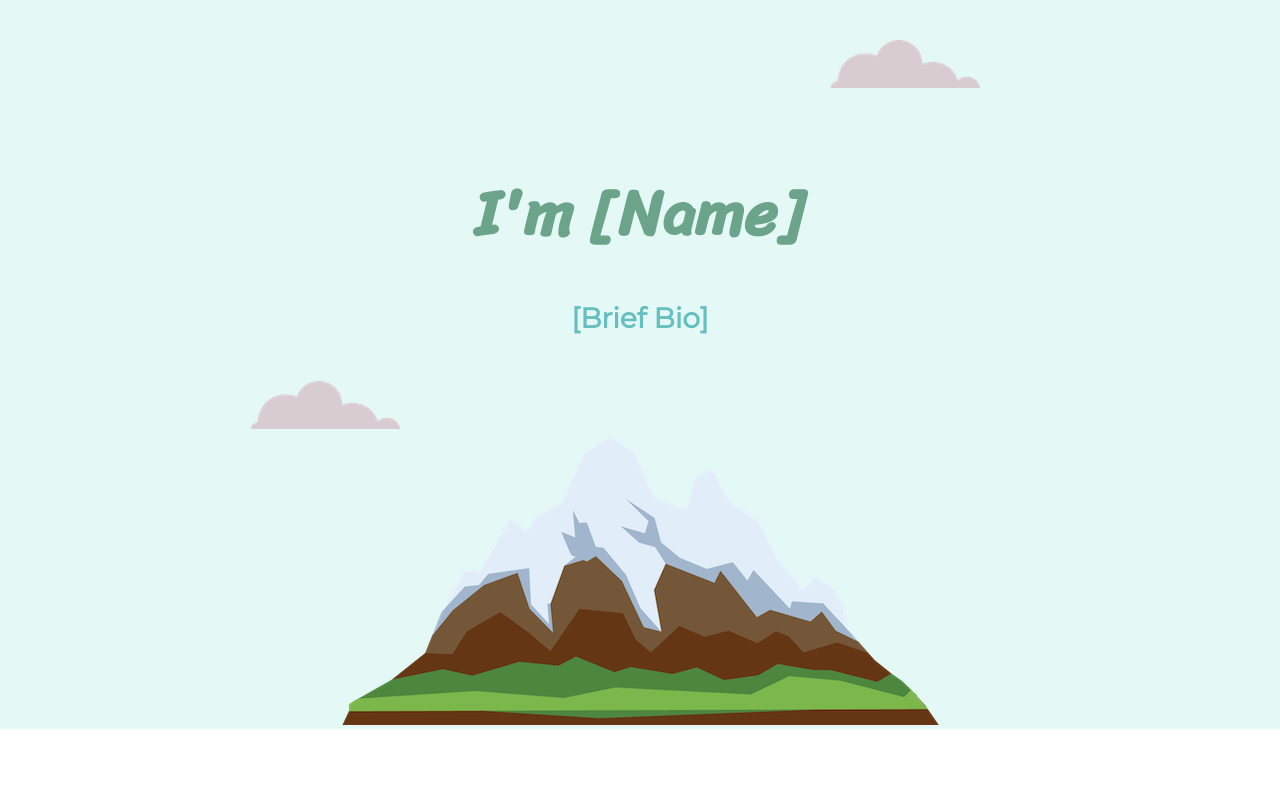
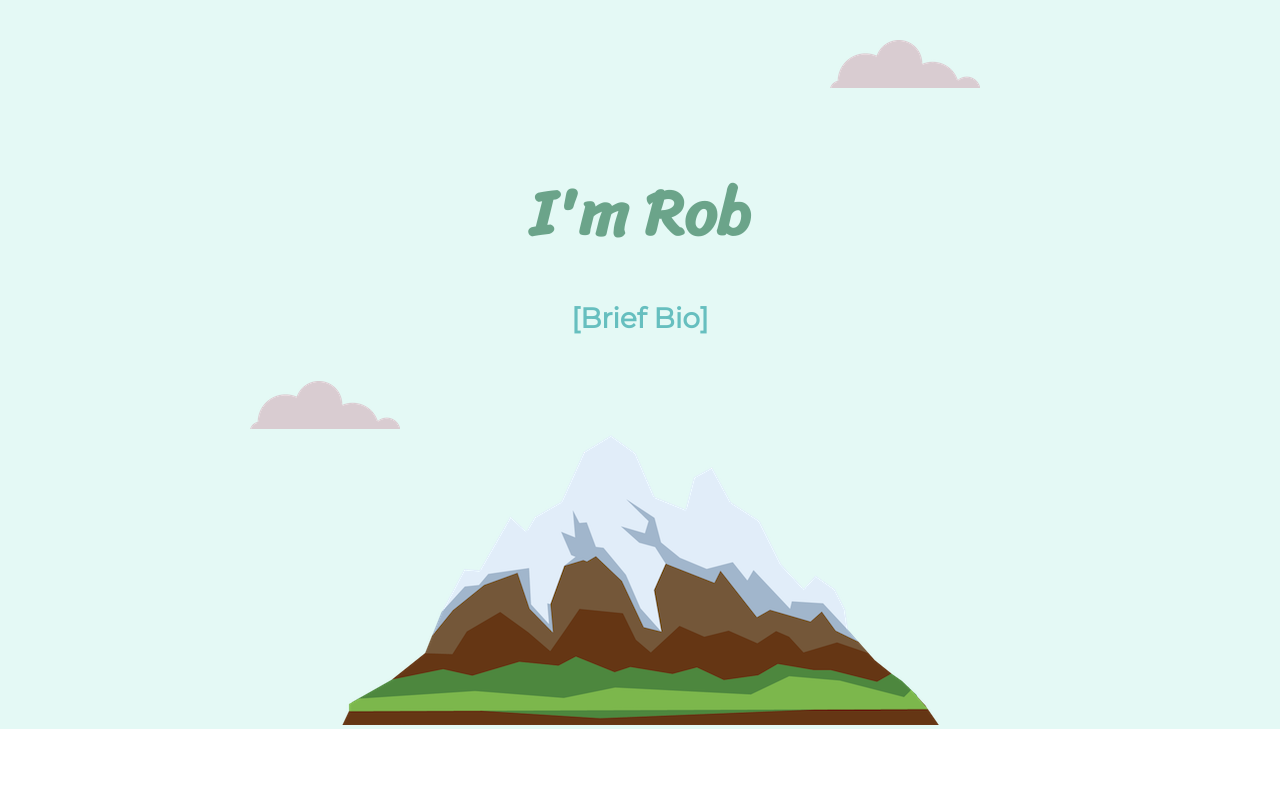
Before and after one commit to RobMcIntyre17/cv-workshop-test, a plain HTML site: page index.html in a window 1280 px wide. Shown: the top 800 px of the page. Drawn offline with Linux system fonts and the light colour scheme.

Commit message:
Update index.html

```diff
--- a/index.html
+++ b/index.html
@@ -14,7 +14,7 @@
 
     <div class="topContainer">
       <img class="topCloud" src="./icons/cloud.png" alt="cloud-img">
-      <h1>I'm [Name]</h1>
+      <h1>I'm Rob</h1>
       <h2>[Brief Bio]</h2>
       <img class="bottomCloud" src="./icons/cloud.png" alt="cloud-img">
       <img src="./icons/mountain.png" alt="mountain-img">
```
